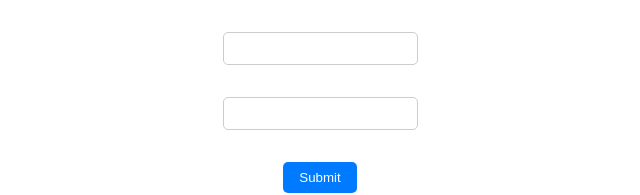
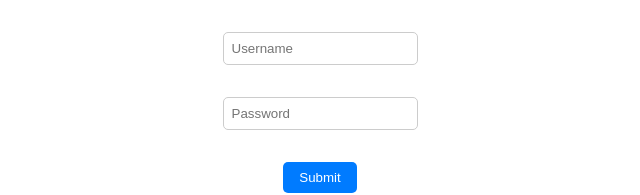
Before and after one commit to Fathulla/reltor-app, a React (Vite) app: page / in a window 1280 px wide. Shown: the top 195 px of the page, without its empty margins (320-960 px from the left). Built offline with nearby package versions, Linux system fonts and the light colour scheme.

Commit message:
some fixes

```diff
--- a/src/pages/ErrorPage/ErrorPage.tsx
+++ b/src/pages/ErrorPage/ErrorPage.tsx
@@ -1,10 +1,14 @@
 import React from 'react';
 import './ErrorPage.css'
+import { Link } from 'react-router-dom';
 
 export const ErrorPage = () => {
     return (
         <div>
-            <h1>HELLO BITCH</h1>
+            <h1>CHTO SKAZAL GAGRIN KOGDA UVIDEL ZEMLYU?</h1>
+            <h1>ZEMLYA KRUGLAYA</h1>
+            <h1>KAK POYMAYU SRAZU EJEEEEEE</h1>
+            <Link to={'./main'}><button>go main</button></Link>
         </div>
     );
 };
--- a/src/pages/LoginPage/LoginPage.tsx
+++ b/src/pages/LoginPage/LoginPage.tsx
@@ -5,16 +5,14 @@ import styled from "styled-components";
 import { useNavigate } from "react-router-dom";
 
 type FormData = {
-  firstName: string;
-  age: number;
+  username: string;
+  password: string;
 };
 
-const schema = yup
-  .object({
-    firstName: yup.string().required(),
-    age: yup.number().positive().integer().required(),
-  })
-  .required();
+const schema = yup.object({
+  username: yup.string().required(),
+  password: yup.string().required(),
+});
 
 const FormContainer = styled.form`
   display: flex;
@@ -59,17 +57,20 @@ export const LoginPage = () => {
   });
 
   const onSubmit = (data: FormData) => {
-    console.log(data);
-    navigate("/main");
+    if (data.username === "fathulla" && data.password === "1234") {
+      navigate("/next-page");
+    } else {
+      alert("Неверный логин или пароль");
+    }
   };
 
   return (
     <FormContainer onSubmit={handleSubmit(onSubmit)}>
-      <Input {...register("firstName")} />
-      <ErrorMessage>{errors.firstName?.message}</ErrorMessage>
+      <Input {...register("username")} placeholder="Username" />
+      <ErrorMessage>{errors.username?.message}</ErrorMessage>
 
-      <Input {...register("age")} />
-      <ErrorMessage>{errors.age?.message}</ErrorMessage>
+      <Input {...register("password")} type="password" placeholder="Password" />
+      <ErrorMessage>{errors.password?.message}</ErrorMessage>
 
       <SubmitButton type="submit" value="Submit" />
     </FormContainer>
```
